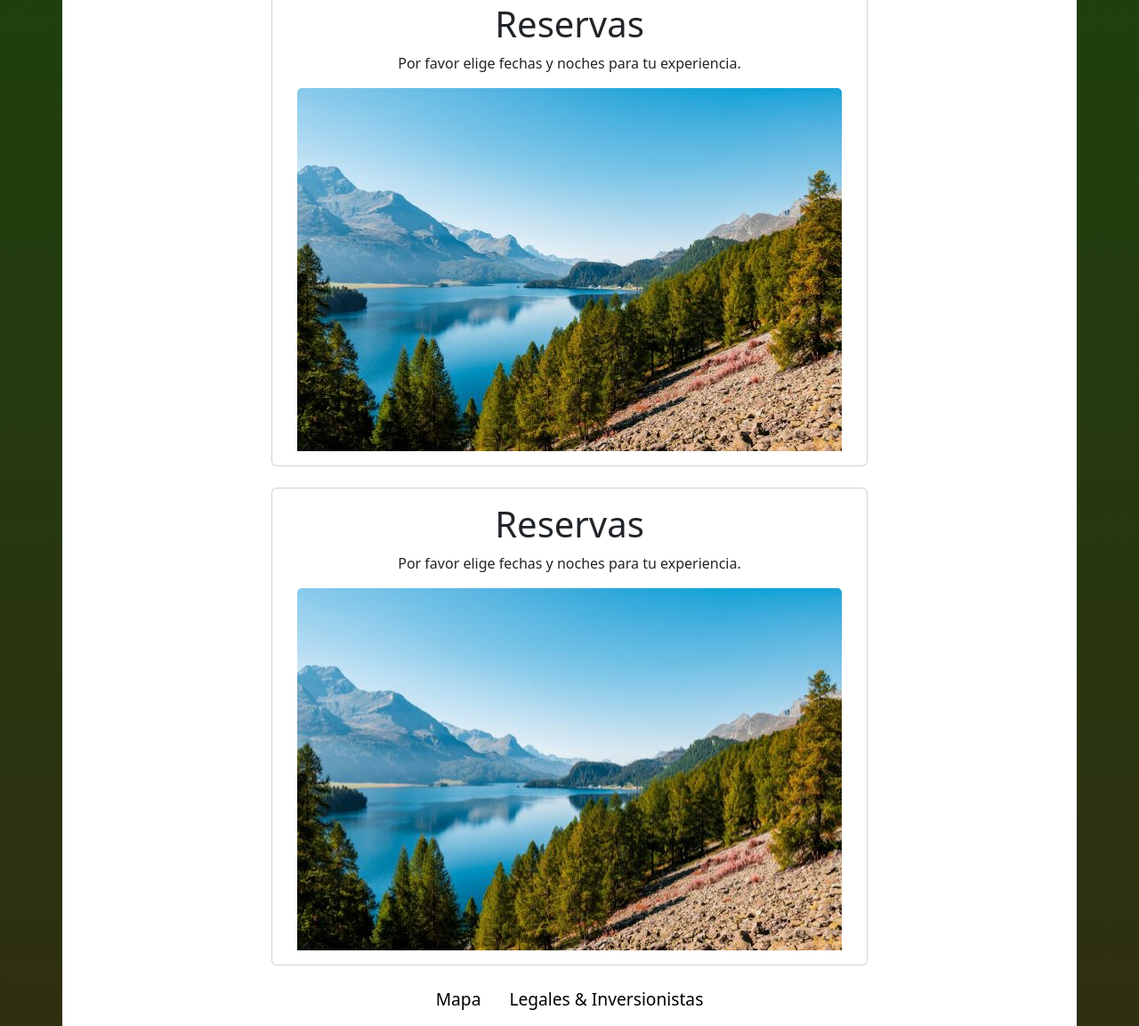
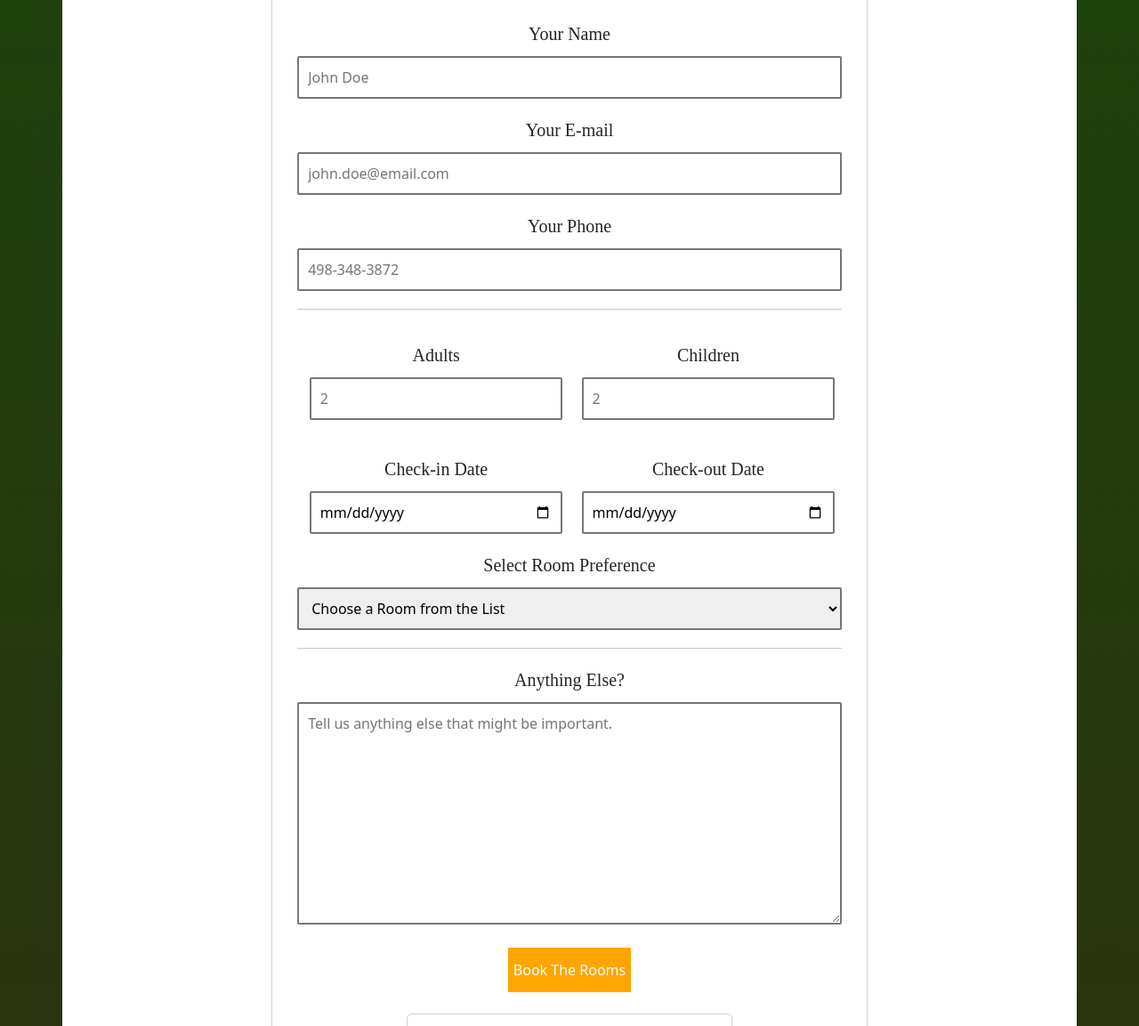
Before and after one commit to PhilDevRhythm/Summer-Lodge-v1.0, a website: page pages/reservas.html in a window 1280 px wide. Shown: the part 260-1413 px from the top of the page at 89% size. Drawn offline with nearby package versions, Linux system fonts and the light colour scheme.

Commit message:
agregado FORM de reserva

```diff
--- /dev/null
+++ b/css/_booking.scss
@@ -0,0 +1,58 @@
+
+div.elem-group {
+    margin: 20px 0;
+}
+
+div.elem-group.inlined {
+    width: 49%;
+    display: inline-block;
+    float: left;
+    margin-left: 1%;
+}
+
+label {
+    display: block;
+    font-family: "Nanum Gothic";
+    padding-bottom: 10px;
+    font-size: 1.25em;
+}
+
+input,
+select,
+textarea {
+    border-radius: 2px;
+    border: 2px solid #777;
+    box-sizing: border-box;
+    font-size: 1.25em;
+    font-family: "Nanum Gothic";
+    width: 100%;
+    padding: 10px;
+}
+
+div.elem-group.inlined input {
+    width: 95%;
+    display: inline-block;
+}
+
+textarea {
+    height: 250px;
+}
+
+hr {
+    border: 1px dotted #ccc;
+}
+
+button {
+    height: 50px;
+    background: orange;
+    border: none;
+    color: white;
+    font-size: 1.25em;
+    font-family: "Nanum Gothic";
+    border-radius: 4px;
+    cursor: pointer;
+}
+
+button:hover {
+    border: 2px solid black;
+}
--- a/css/main.scss
+++ b/css/main.scss
@@ -12,3 +12,4 @@ body {
 
 @import "header";
 @import "content";
+@import "booking";
--- a/pages/reservas.html
+++ b/pages/reservas.html
@@ -37,14 +37,52 @@
         </header>
         <section class="card container" id="servicio">
             <div class="card-body">
-                <h1> Reservas</h1>
-                <p> Por favor elige fechas y noches para tu experiencia.
-                </p>
-                <div>
-                    <img class="card-img-top" src="../img/summer.jpg" alt="Verano">
-                </div>
-            </div>
-        </section>
+                <form action="reservation.php" method="post">
+                    <div class="elem-group">
+                      <label for="name">Your Name</label>
+                      <input type="text" id="name" name="visitor_name" placeholder="John Doe" pattern=[A-Z\sa-z]{3,20} required>
+                    </div>
+                    <div class="elem-group">
+                      <label for="email">Your E-mail</label>
+                      <input type="email" id="email" name="visitor_email" placeholder="john.doe@email.com" required>
+                    </div>
+                    <div class="elem-group">
+                      <label for="phone">Your Phone</label>
+                      <input type="tel" id="phone" name="visitor_phone" placeholder="498-348-3872" pattern=(\d{3})-?\s?(\d{3})-?\s?(\d{4}) required>
+                    </div>
+                    <hr>
+                    <div class="elem-group inlined">
+                      <label for="adult">Adults</label>
+                      <input type="number" id="adult" name="total_adults" placeholder="2" min="1" required>
+                    </div>
+                    <div class="elem-group inlined">
+                      <label for="child">Children</label>
+                      <input type="number" id="child" name="total_children" placeholder="2" min="0" required>
+                    </div>
+                    <div class="elem-group inlined">
+                      <label for="checkin-date">Check-in Date</label>
+                      <input type="date" id="checkin-date" name="checkin" required>
+                    </div>
+                    <div class="elem-group inlined">
+                      <label for="checkout-date">Check-out Date</label>
+                      <input type="date" id="checkout-date" name="checkout" required>
+                    </div>
+                    <div class="elem-group">
+                      <label for="room-selection">Select Room Preference</label>
+                      <select id="room-selection" name="room_preference" required>
+                          <option value="">Choose a Room from the List</option>
+                          <option value="connecting">Connecting</option>
+                          <option value="adjoining">Adjoining</option>
+                          <option value="adjacent">Adjacent</option>
+                      </select>
+                    </div>
+                    <hr>
+                    <div class="elem-group">
+                      <label for="message">Anything Else?</label>
+                      <textarea id="message" name="visitor_message" placeholder="Tell us anything else that might be important." required></textarea>
+                    </div>
+                    <button type="submit">Book The Rooms</button>
+                  </form>
         <br>
         <section class="card container" id="servicio">
             <div class="card-body">
```
Also changed, not shown: css/main.css, script.js (added).
